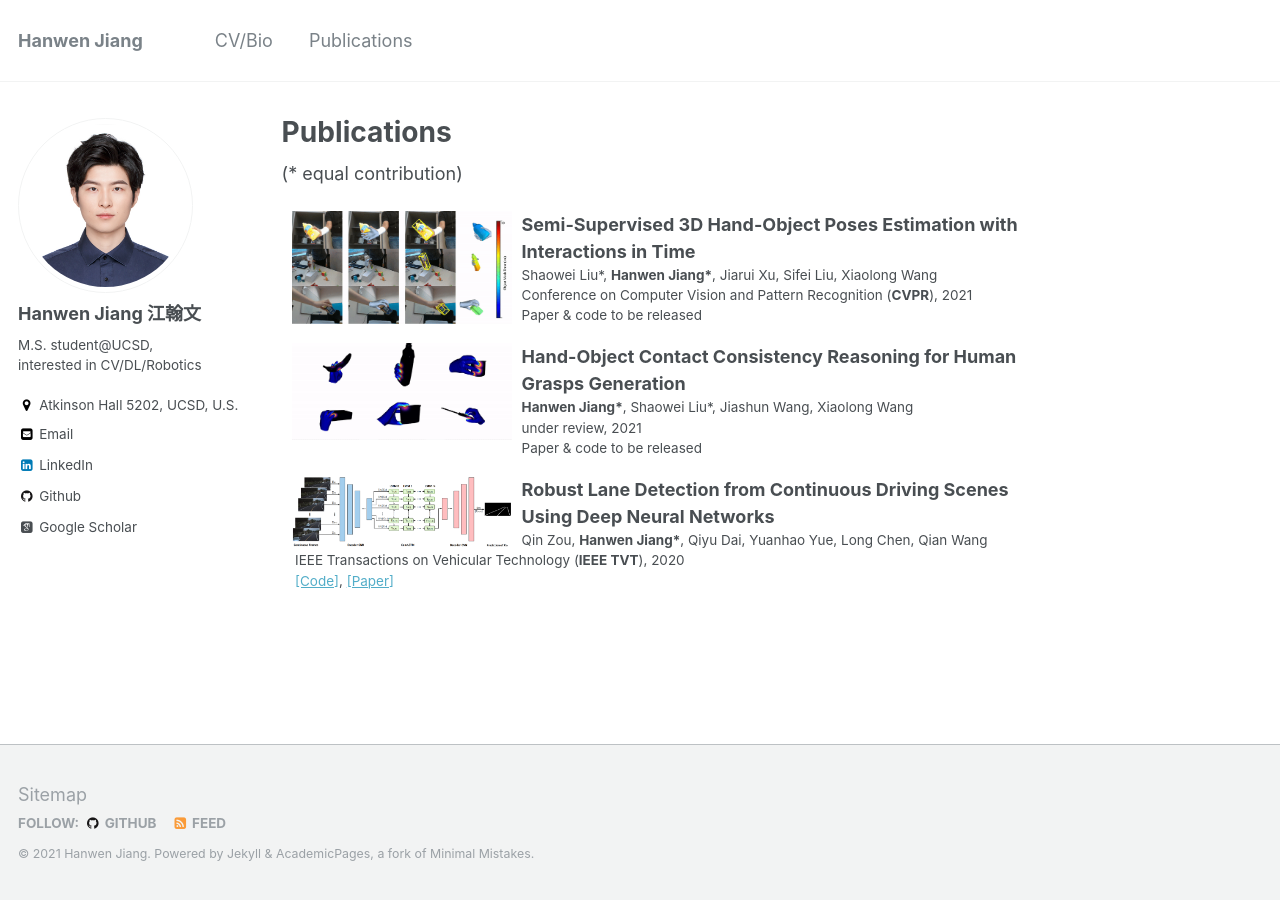
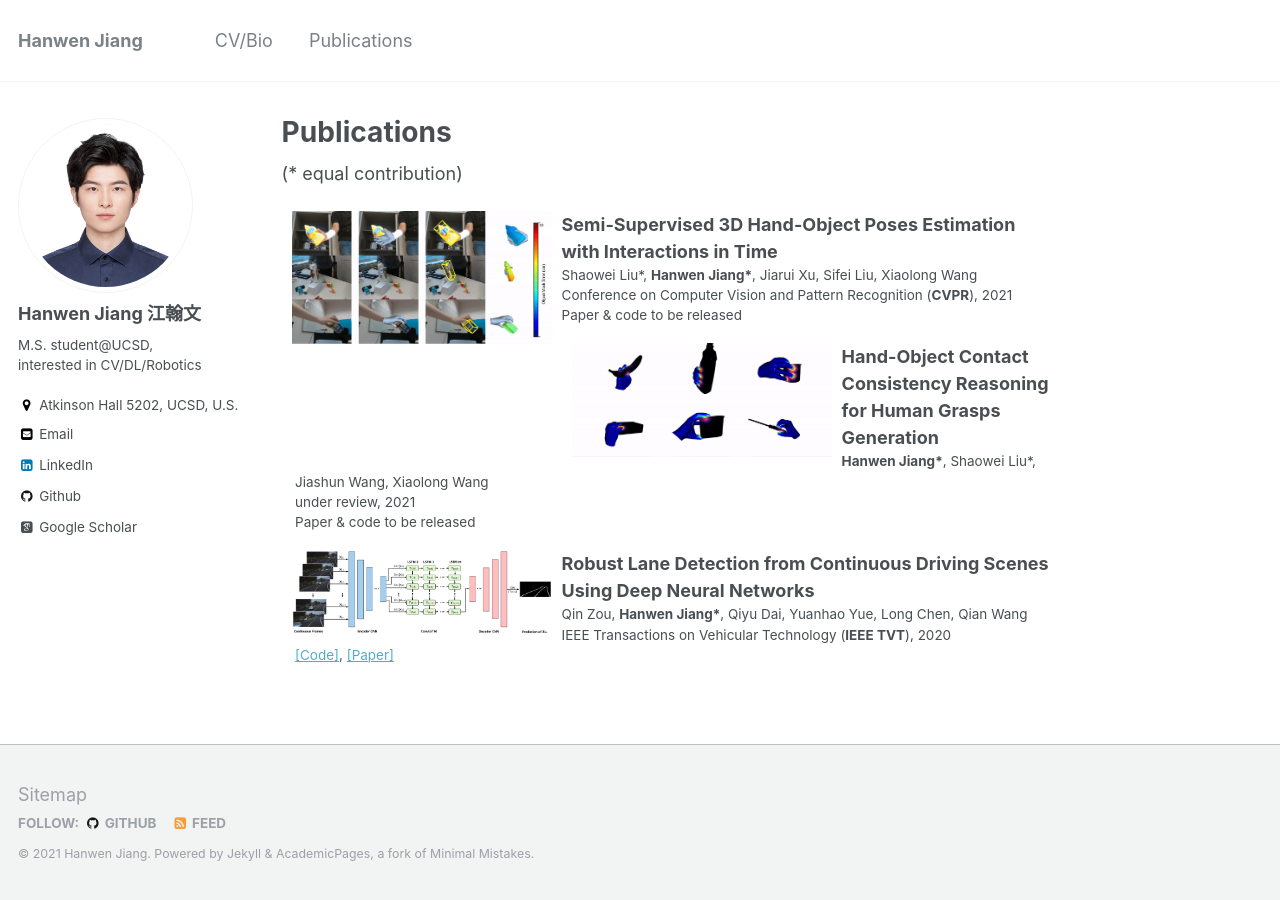
Before and after one commit to hwjiang1510/hwjiang1510.github.io, a Jekyll site: the page built from _pages/publications.md, in a window 1280 px wide. Built offline with Jekyll 4.4.1, drawn with Linux system fonts in a browser that asks for light colours; some web fonts are replaced.

Commit message:
update pubs

```diff
--- a/_pages/publications.md
+++ b/_pages/publications.md
@@ -6,8 +6,8 @@ author_profile: true
 ---
 (* equal contribution)
 
-<dl><dt><img align="left" width="220" height="180" hspace="10" src="https://jiangolder.github.io/images/ho2021.gif" /></dt><dt> Semi-Supervised 3D Hand-Object Poses Estimation with Interactions in Time</dt><dd>Shaowei Liu*, <strong>Hanwen Jiang*</strong>, Jiarui Xu, Sifei Liu, Xiaolong Wang</dd><dd>Conference on Computer Vision and Pattern Recognition (<strong>CVPR</strong>), 2021 <span style="color:blue"></span></dd><dd> Paper & code to be released</dd></dl>
+<dl><dt><img align="left" width="260" height="200" hspace="10" src="https://jiangolder.github.io/images/ho2021.gif" /></dt><dt> Semi-Supervised 3D Hand-Object Poses Estimation with Interactions in Time</dt><dd>Shaowei Liu*, <strong>Hanwen Jiang*</strong>, Jiarui Xu, Sifei Liu, Xiaolong Wang</dd><dd>Conference on Computer Vision and Pattern Recognition (<strong>CVPR</strong>), 2021 <span style="color:blue"></span></dd><dd> Paper & code to be released</dd></dl>
 
-<dl><dt><img align="left" width="220" height="180" hspace="10" src="https://jiangolder.github.io/images/affordance2021.gif" /></dt><dt> Hand-Object Contact Consistency Reasoning for Human Grasps Generation</dt><dd><strong>Hanwen Jiang*</strong>, Shaowei Liu*, Jiashun Wang, Xiaolong Wang</dd><dd>under review, 2021 <span style="color:blue"></span></dd><dd> Paper & code to be released</dd></dl>
+<dl><dt><img align="left" width="260" height="200" hspace="10" src="https://jiangolder.github.io/images/affordance2021.gif" /></dt><dt> Hand-Object Contact Consistency Reasoning for Human Grasps Generation</dt><dd><strong>Hanwen Jiang*</strong>, Shaowei Liu*, Jiashun Wang, Xiaolong Wang</dd><dd>under review, 2021 <span style="color:blue"></span></dd><dd> Paper & code to be released</dd></dl>
 
-<dl><dt><img align="left" width="220" height="180" hspace="10" src="https://jiangolder.github.io/images/lanedetection.png" /></dt><dt> Robust Lane Detection from Continuous Driving Scenes Using Deep Neural Networks</dt><dd>Qin Zou, <strong>Hanwen Jiang*</strong>, Qiyu Dai, Yuanhao Yue, Long Chen, Qian Wang</dd><dd>IEEE Transactions on Vehicular Technology (<strong>IEEE TVT</strong>), 2020 <span style="color:blue"></span></dd><dd> <a href="https://github.com/qinnzou/Robust-Lane-Detection">[Code]</a>, <a href="https://arxiv.org/pdf/1903.02193.pdf">[Paper]</a></dd></dl>
+<dl><dt><img align="left" width="260" height="200" hspace="10" src="https://jiangolder.github.io/images/lanedetection.png" /></dt><dt> Robust Lane Detection from Continuous Driving Scenes Using Deep Neural Networks</dt><dd>Qin Zou, <strong>Hanwen Jiang*</strong>, Qiyu Dai, Yuanhao Yue, Long Chen, Qian Wang</dd><dd>IEEE Transactions on Vehicular Technology (<strong>IEEE TVT</strong>), 2020 <span style="color:blue"></span></dd><dd> <a href="https://github.com/qinnzou/Robust-Lane-Detection">[Code]</a>, <a href="https://arxiv.org/pdf/1903.02193.pdf">[Paper]</a></dd></dl>
```
Also changed, not shown: _pages/about.md (+2 -2 lines).
